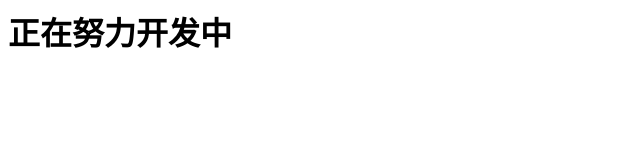
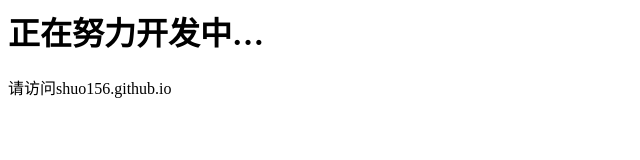
Before and after one commit to wea-1/wea-1.github.io, a plain HTML site: page index.html in a window 1280 px wide. Shown: the whole page, without its empty margins (0-640 px from the left). Drawn offline with Linux system fonts and the light colour scheme.

Commit message:
Update index.html

```diff
--- a/index.html
+++ b/index.html
@@ -1,2 +1,2 @@
-<h1>正在努力开发中</h1>
-<a href='shuo156.github.io'>
+<h1>正在努力开发中…</h1>
+<a1>请访问shuo156.github.io</a1>
```
